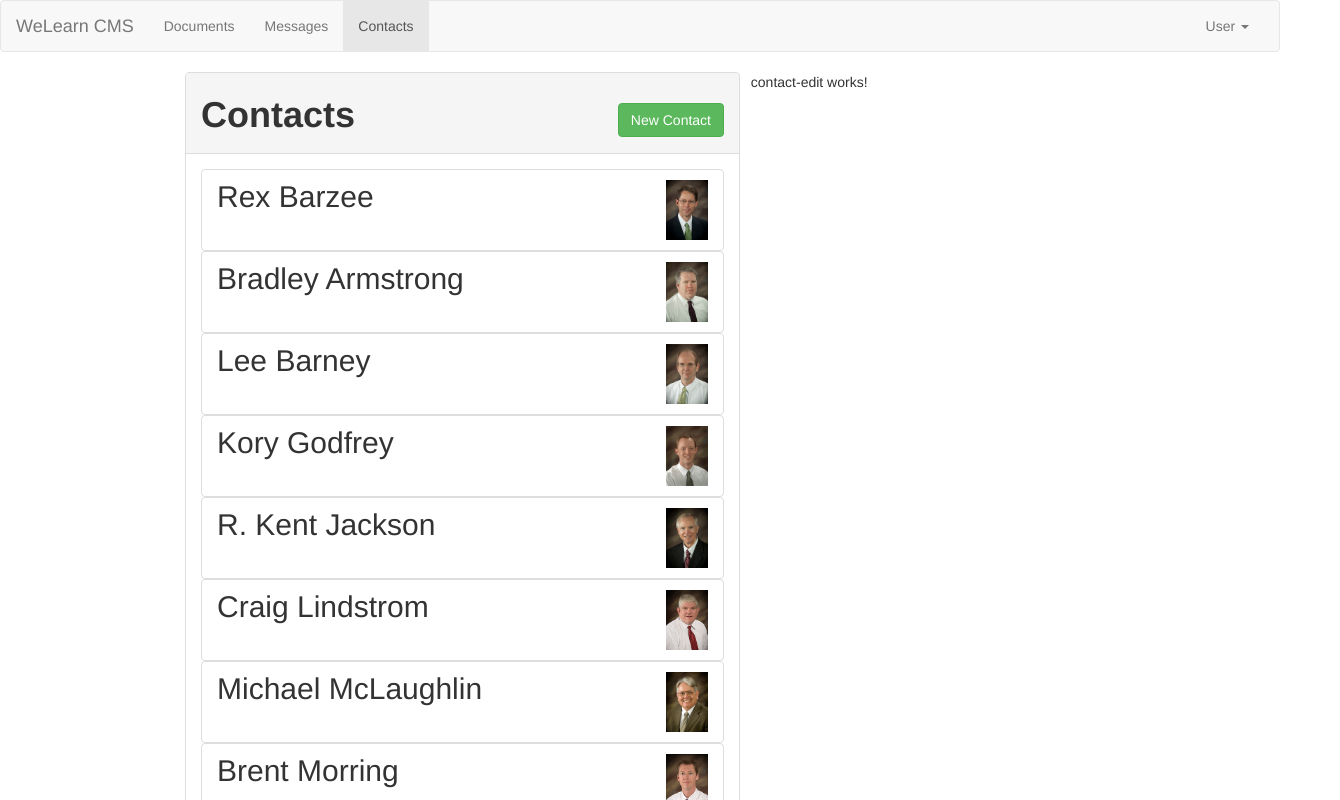
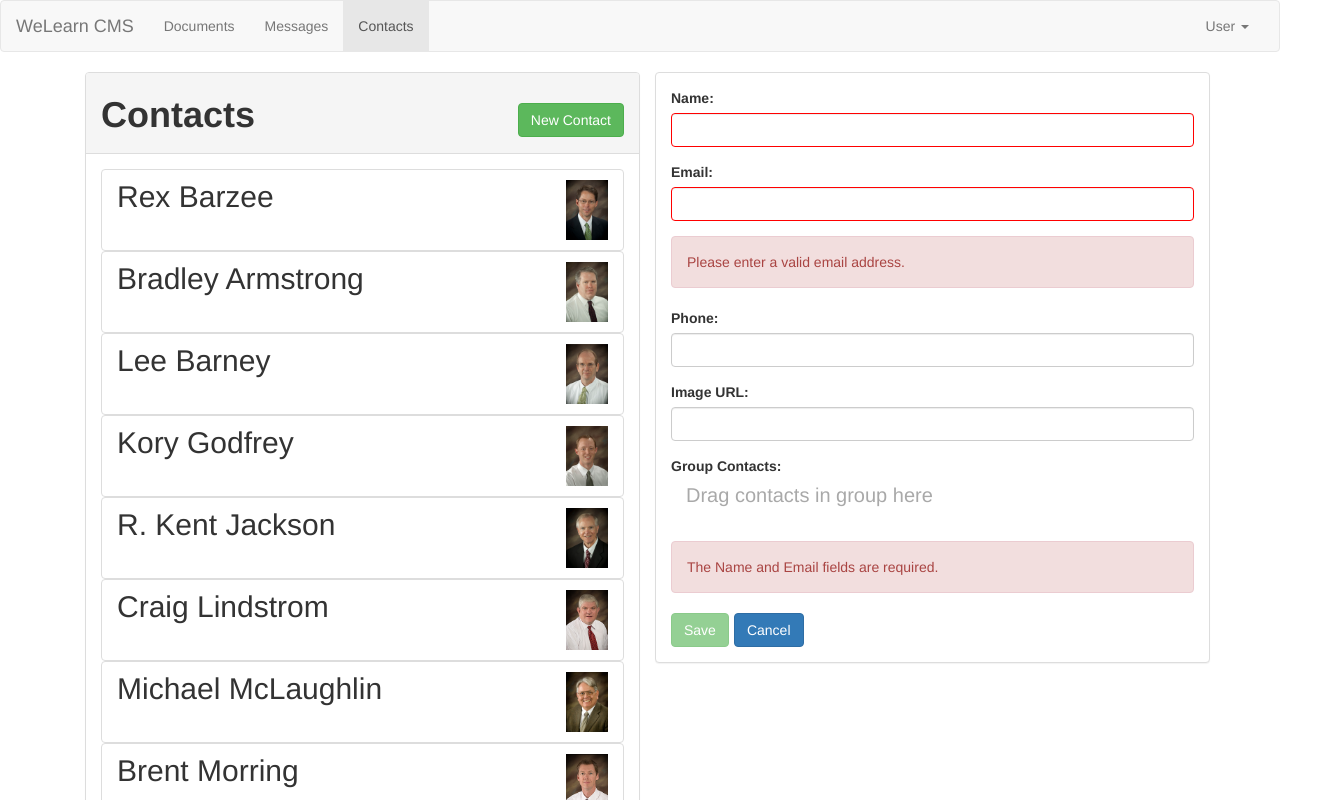
Before and after one commit to diosatem/cms-app, an Angular app: page /contacts/new in a window 1280 px wide. Shown: the top 800 px of the page, 1340 px wide, since content can reach past the window. Built offline with nearby package versions, Linux system fonts and the light colour scheme.

Commit message:
Validate the Fields in the Contact Edit Form (pending)

```diff
--- a/src/app/contacts/contact-edit/contact-edit.component.css
+++ b/src/app/contacts/contact-edit/contact-edit.component.css
@@ -0,0 +1,39 @@
+/* .invalid.ng-invalid.ng-dirty {
+  border: 1px solid red;
+} */
+
+.required.ng-invalid {
+  border: 1px solid red;
+}
+
+
+
+
+/* input.ng-invalid.ng-touched, textarea.ng-invalid.ng-touched {
+    border: 1px solid red;
+} */
+
+.pad-left-right {
+  padding-left: .1rem;
+}
+
+.deleteButton {
+  margin-top: 1.5rem;
+  margin-left: -1.2rem;
+  width: 3.4rem;
+}
+
+.buttonDiv {
+  margin-top: 1.5rem;
+}
+
+.groupDiv {
+  min-height: 6rem;
+  border: solid thin lightgrey;
+}
+
+.dragMsg {
+  font-size: 2rem;
+  color: darkgrey;
+  margin-left: 3rem;
+}
--- a/src/app/contacts/contact-edit/contact-edit.component.html
+++ b/src/app/contacts/contact-edit/contact-edit.component.html
@@ -1 +1,81 @@
-<p>contact-edit works!</p>
+<div class="panel panel-default">
+  <div class="panel-body">
+    <form id="contact-edit" (ngSubmit)="onSubmit(f)" #f="ngForm">
+      <div class="row">
+        <div class="col-sm-12 form-group">
+          <label for="name">Name:</label>
+          <input type="text" id="name" class="form-control required" size="120" max="120" name="name"
+            [ngModel]="contact?.name" #name="ngModel" required>
+        </div>
+      </div>
+
+      <div class="row">
+        <div class="col-sm-12 form-group">
+          <label for="email">Email:</label>
+          <input type="text" id="email" class="form-control required" size="120" max="255" name="email"
+            [ngModel]="contact?.email" #email="ngModel" pattern=“[a-z0-9._%+-]+@[a-z0-9.-]+\.[a-z]{2,3}$” required>
+        </div>
+      </div>
+
+      <div class="alert alert-danger" *ngIf="!email.valid && !email.touched">
+        Please enter a valid email address.
+      </div>
+
+      <div class="row">
+        <div class="col-sm-12 form-group">
+          <label for="phone">Phone:</label>
+          <input type="text" id="phone" class="form-control invalid" size="150" max="255" name="phone"
+            [ngModel]="contact?.phone" #phone="ngModel" pattern="\D*([2-9]\d{2})(\D*)([2-9]\d{2})(\D*)(\d{4})\D*">
+        </div>
+      </div>
+
+      <div class="alert alert-danger" *ngIf="!phone.valid && !phone.touched">
+        Please enter a valid phone number.
+      </div>
+
+      <div class="row">
+        <div class="col-sm-12 form-group">
+          <label for="imageUrl">Image URL:</label>
+          <input type="text" id="imageUrl" class="form-control" size="150" max="255" name="imageUrl"
+            [ngModel]="contact?.imageUrl">
+        </div>
+      </div>
+
+      <div class="row">
+        <div class="col-sm-12 form-group">
+          <div class="alert alert-danger" *ngIf="isAlreadyInGroup">
+            <p>Contact can not be added to the group. It is already in group or is the current contact.</p>
+          </div>
+          <div class="form-group">
+            <label for="groupList">Group Contacts:</label>
+
+            <div class="row" id="groupList" style="min-height: 3rem;" dnd-droppable
+              (onDropSuccess)="addToGroup($event)">
+
+              <div *ngFor="let contact of groupContacts; let i = index">
+                <div>
+                  <cms-contact-item class="col-sm-11" [contact]="contact"></cms-contact-item>
+                  <button class="btn btn-danger col-sm-2 deleteButton" (click)="onRemoveItem(i)">X</button>
+                </div>
+              </div>
+              <span class="dragMsg" *ngIf="groupContacts?.length < 1">Drag contacts in group here</span>
+            </div>
+
+          </div>
+        </div>
+      </div>
+
+      <div class="alert alert-danger" *ngIf="(!name.valid && !name.touched) || (!email.valid && !email.touched)">
+        <p>The Name and Email fields are required.</p>
+      </div>
+
+      <div class="row">
+        <div class="col-xs-12 btn-toolbar">
+          <button class="btn btn-success" type="submit" [disabled]="!f.valid">Save</button>
+          <button class="btn btn-primary" type="button" (click)="onCancel()">Cancel</button>
+        </div>
+      </div>
+
+    </form>
+  </div>
+</div>
--- a/src/app/contacts/contact-edit/contact-edit.component.ts
+++ b/src/app/contacts/contact-edit/contact-edit.component.ts
@@ -1,4 +1,8 @@
 import { Component, OnInit } from '@angular/core';
+import { NgForm } from '@angular/forms';
+import { ActivatedRoute, Params, Router } from '@angular/router';
+import { Contact } from '../contact.model';
+import { ContactService } from '../contact.service';
 
 @Component({
   selector: 'cms-contact-edit',
@@ -6,10 +10,101 @@ import { Component, OnInit } from '@angular/core';
   styleUrls: ['./contact-edit.component.css']
 })
 export class ContactEditComponent implements OnInit {
+  originalContact: Contact;
+  groupContacts: Contact[] = [];
+  contact: Contact;
+  editMode: boolean = false;
+  id: string;
+  isAlreadyInGroup: boolean = false;
 
-  constructor() { }
+  constructor(private contactService: ContactService,
+    private router: Router,
+    private route: ActivatedRoute) { }
 
   ngOnInit(): void {
+    this.route.params.subscribe((params: Params) => {
+      this.id = params['id'];
+
+      if (!this.id) {
+        this.editMode = false;
+        return;
+      }
+      this.originalContact = this.contactService.getContact(this.id.toString());
+
+      if (!this.originalContact) {
+        return;
+      }
+      this.editMode = true;
+      this.contact = JSON.parse(JSON.stringify(this.originalContact));
+
+      if (this.contact.group) {
+        this.groupContacts = JSON.parse(JSON.stringify(this.contact.group));
+      }
+    });
   }
 
+  onSubmit(form: NgForm) {
+    const value = form.value;
+    const newContact = new Contact(
+      '',
+      value.name,
+      value.email,
+      value.phone,
+      value.imageUrl,
+      this.groupContacts
+    );
+
+    console.log(newContact);
+
+    if (this.editMode) {
+      this.contactService.updateContact(this.originalContact, newContact);
+    } else {
+      this.contactService.addContact(newContact);
+    }
+
+    this.router.navigate(['/contacts']);
+  }
+
+  onCancel() {
+    this.router.navigate(['/contacts']);
+  }
+
+  addToGroup($event: any) {
+    const selectedContact: Contact = $event.dragData;
+    const invalidGroupContact = this.isInvalidContact(selectedContact);
+    if (invalidGroupContact) {
+      return;
+    }
+
+    this.groupContacts.push(selectedContact);
+  }
+
+  isInvalidContact(newContact: Contact) {
+    if (!newContact) {
+      this.isAlreadyInGroup = true;
+      return true;
+    }
+
+    if (this.contact && newContact.id === this.contact.id) {
+      this.isAlreadyInGroup = true;
+      return true;
+    }
+
+    for (let i = 0; i < this.groupContacts.length; i++) {
+      if (newContact.id === this.groupContacts[i].id) {
+        this.isAlreadyInGroup = true;
+        return true;
+      }
+    }
+
+    return false;
+  }
+
+  onRemoveItem(index: number) {
+    if (index < 0 || index >= this.groupContacts.length) {
+      return;
+    }
+
+    this.groupContacts.splice(index, 1);
+  }
 }
--- a/src/app/contacts/contacts.component.css
+++ b/src/app/contacts/contacts.component.css
@@ -1,8 +1,6 @@
 @media (min-width: 1000px) {
-  .col-wrap {
-    padding-left: 100px;
-  }
-  .col-md-4 {
-    padding-left: 150px;
+
+  .col-md-5 {
+    margin-left: 80px;
   }
 }
--- a/src/app/contacts/contacts.component.html
+++ b/src/app/contacts/contacts.component.html
@@ -1,9 +1,9 @@
 <div class="row col-wrap">
-  <div class="col-md-5">
+  <div class="col-md-6">
     <cms-contact-list></cms-contact-list>
   </div>
 
-  <div class="col-md-4">
+  <div class="col-md-6">
    <router-outlet></router-outlet>
   </div>
 
--- a/src/app/documents/document-edit/document-edit.component.css
+++ b/src/app/documents/document-edit/document-edit.component.css
@@ -0,0 +1,3 @@
+input.ng-invalid {
+    border: 1px solid red;
+  }
--- a/src/app/documents/document-edit/document-edit.component.html
+++ b/src/app/documents/document-edit/document-edit.component.html
@@ -1 +1,41 @@
-<p>document-edit works!</p>
+<div class="panel panel-default">
+  <div class="panel-body">
+
+    <form id="document-edit" (ngSubmit)="onSubmit(f)" #f="ngForm">
+      <div class="row">
+        <div class="col-sm-12 form-group">
+          <label for="name">Document Title:</label>
+          <input type="text" id="name" class="form-control" size="120" max="120" name="name" [ngModel]="document?.name"
+            required #name="ngModel">
+        </div>
+      </div>
+
+      <div class="row">
+        <div class="col-sm-12 form-group">
+          <label for="description">Document Description:</label>
+          <input type="text" id="description" class="form-control" size="120" max="255" name="description"
+            [ngModel]="document?.description">
+        </div>
+      </div>
+
+      <div class="row">
+        <div class="col-sm-12 form-group">
+          <label for="url">Document URL:</label>
+          <input type="text" id="url" class="form-control" size="150" max="255" name="url" [ngModel]="document?.url"
+            required #url="ngModel">
+        </div>
+      </div>
+      <div class="alert alert-danger" *ngIf="(!name.valid && !name.touched) || (!url.valid && !url.touched)">The
+        Document Title and Document URL are required fields.</div>
+
+      <div class="row">
+        <div class="col-xs-12 btn-toolbar">
+          <button class="btn btn-success" type="submit" [disabled]="!f.valid">Save</button>
+          <button class="btn btn-primary" type="button" (click)="onCancel()">Cancel</button>
+        </div>
+      </div>
+
+    </form>
+
+  </div>
+</div>
--- a/src/app/documents/document-edit/document-edit.component.ts
+++ b/src/app/documents/document-edit/document-edit.component.ts
@@ -1,5 +1,8 @@
 import { Component, OnInit } from '@angular/core';
-import { ActivatedRoute } from '@angular/router';
+import { NgForm } from '@angular/forms';
+import { ActivatedRoute, Params, Router } from '@angular/router';
+import { Document } from '../document.model';
+import { DocumentService } from '../document.service';
 
 @Component({
   selector: 'cms-document-edit',
@@ -7,10 +10,52 @@ import { ActivatedRoute } from '@angular/router';
   styleUrls: ['./document-edit.component.css']
 })
 export class DocumentEditComponent implements OnInit {
+  originalDocument: Document;
+  document: Document;
+  editMode: boolean = false;
 
-  constructor(private route: ActivatedRoute) { }
+  constructor(private documentService: DocumentService,
+    private router: Router,
+    private route: ActivatedRoute) { }
 
   ngOnInit(): void {
+    this.route.params.subscribe(
+      (params: Params) => {
+        const id = params['id'];
+        if (!id) {
+          this.editMode = false;
+          return;
+        }
+        this.originalDocument = this.documentService.getDocument(id.toString());
+
+        if (!this.originalDocument) {
+          return;
+        }
+        this.editMode = true;
+        this.document = JSON.parse(JSON.stringify(this.originalDocument));
+      }
+    );
   }
 
+  onSubmit(form: NgForm) {
+    const value = form.value;
+    const newDocument = new Document(
+      +'',
+      value.name,
+      value.description,
+      value.url,
+      []
+    );
+    if (this.editMode) {
+      this.documentService.updateDocument(this.originalDocument, newDocument);
+    } else {
+      this.documentService.addDocument(newDocument);
+    }
+
+    this.router.navigate(['/documents']);
+  }
+
+  onCancel() {
+    this.router.navigate(['/documents']);
+  }
 }
--- a/src/app/documents/document-list/document-list.component.ts
+++ b/src/app/documents/document-list/document-list.component.ts
@@ -31,4 +31,6 @@ export class DocumentListComponent implements OnInit, OnDestroy {
     this.subscription.unsubscribe();
   }
 
+
+
 }
```
